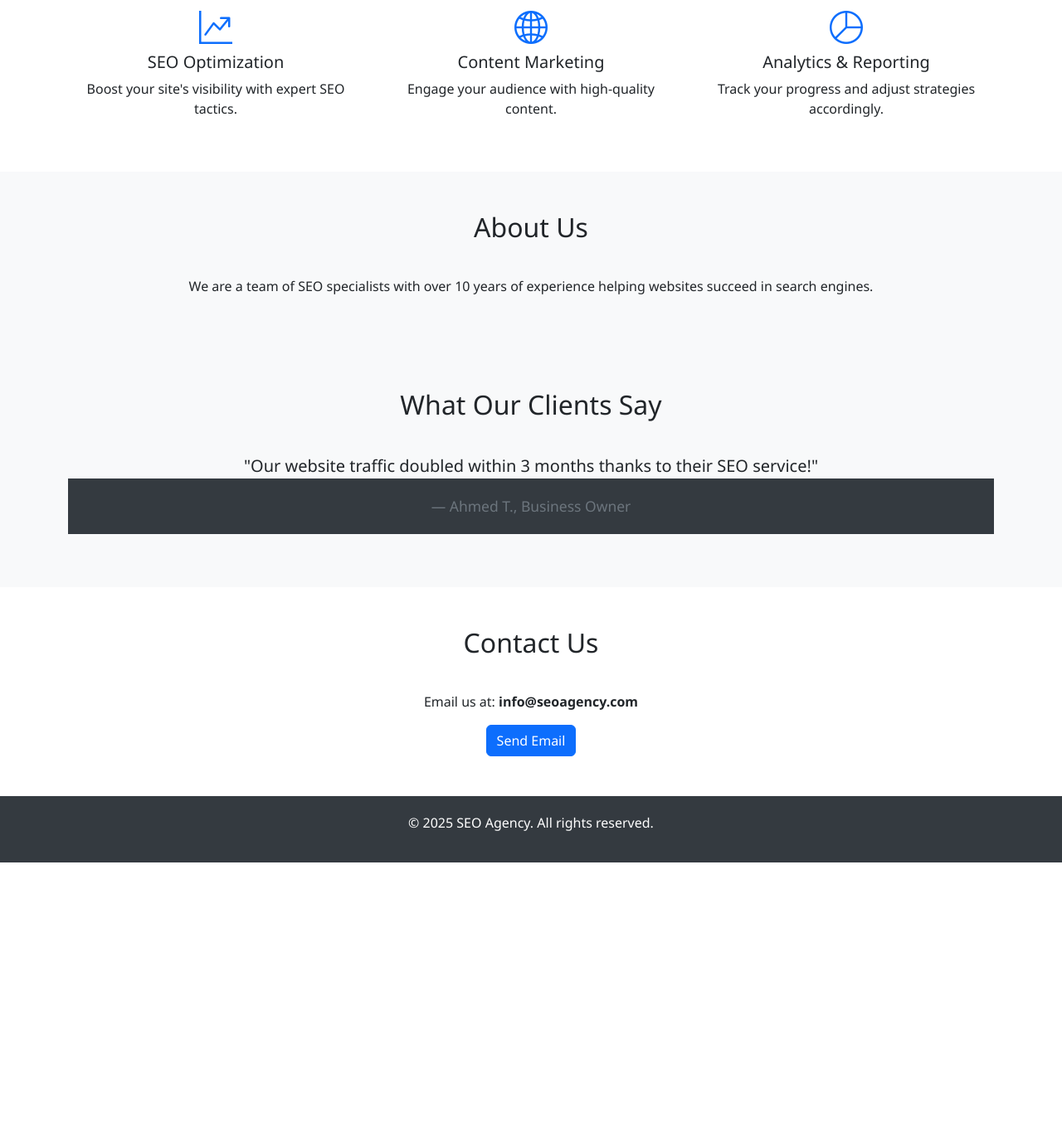
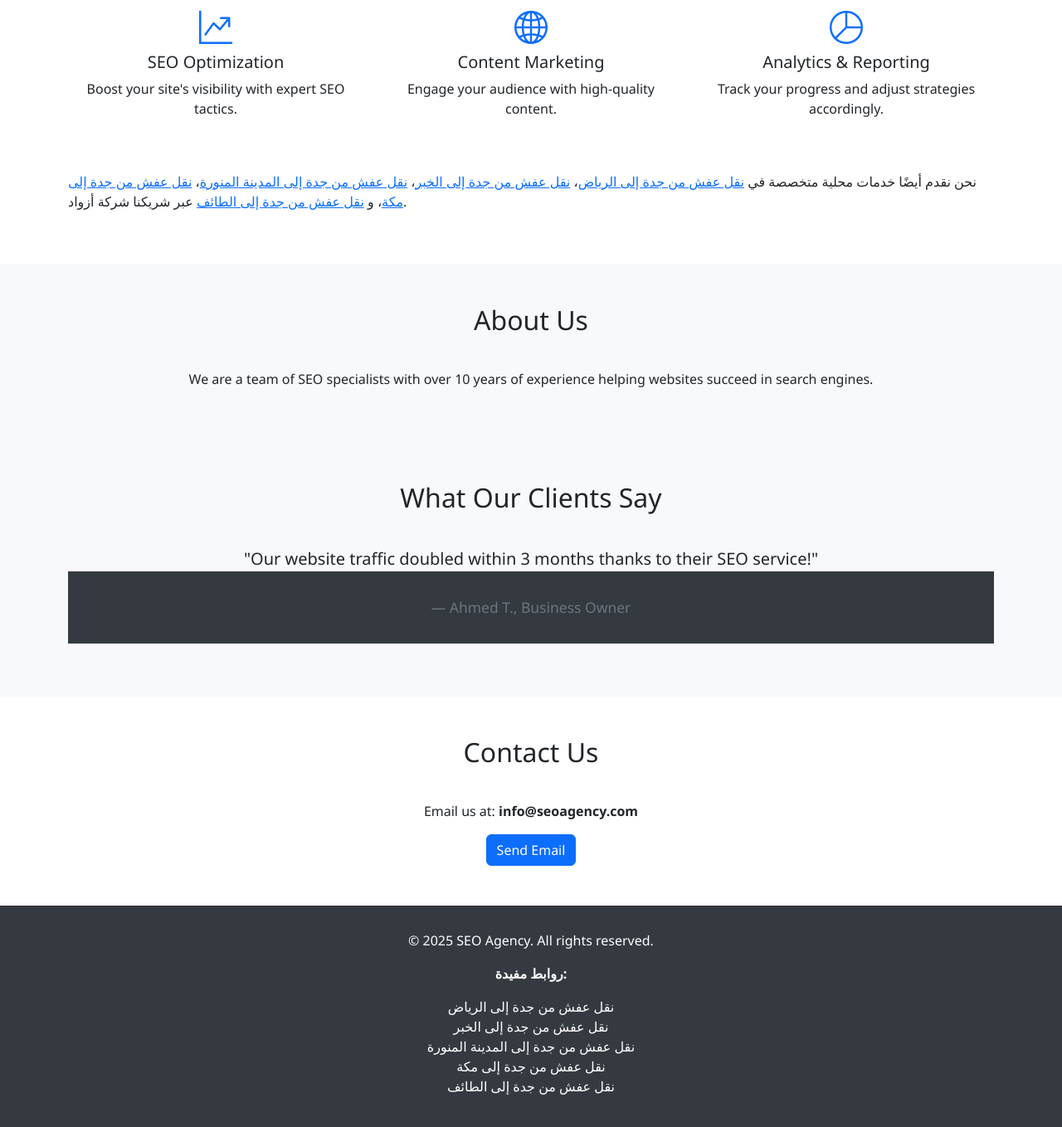
Before and after one commit to ahmedabuzeid1/ahmedabuzeid1.github.com, a plain HTML site: page index.html in a window 1280 px wide. Shown: the part 509-1868 px from the top of the page at 83% size. Before the commit the page ends 1549 px from the top, so only its background shows below. Drawn offline with nearby package versions, Linux system fonts and the light colour scheme.

Commit message:
Update index.html

```diff
--- a/index.html
+++ b/index.html
@@ -1,11 +1,12 @@
 <!DOCTYPE html>
 <html lang="en">
 <head>
-<meta name="google-site-verification" content="Jpn0KXQsHefDCow4dVZ8kU9TuuICs5CNb0k2EVP8nCE" />
+  <meta name="google-site-verification" content="Jpn0KXQsHefDCow4dVZ8kU9TuuICs5CNb0k2EVP8nCE" />
   <meta charset="UTF-8" />
   <meta name="viewport" content="width=device-width, initial-scale=1.0"/>
   <title>SEO Agency</title>
   <link href="https://cdn.jsdelivr.net/npm/bootstrap@5.3.2/dist/css/bootstrap.min.css" rel="stylesheet" />
+  <link rel="stylesheet" href="https://cdn.jsdelivr.net/npm/bootstrap-icons@1.10.5/font/bootstrap-icons.css">
   <style>
     body {
       font-family: 'Segoe UI', sans-serif;
@@ -30,7 +31,14 @@
     footer {
       background-color: #343a40;
       color: white;
-      padding: 20px 0;
+      padding: 30px 0;
+    }
+    footer a {
+      color: #ffffff;
+      text-decoration: none;
+    }
+    footer a:hover {
+      text-decoration: underline;
     }
   </style>
 </head>
@@ -65,6 +73,15 @@
           <h5>Analytics & Reporting</h5>
           <p>Track your progress and adjust strategies accordingly.</p>
         </div>
+      </div>
+      <div class="mt-5 text-start">
+        <p>
+          نحن نقدم أيضًا خدمات محلية متخصصة في <a href="https://azwad-jeddah.com/نقل-عفش-من-جدة-الى-الرياض/" target="_blank">نقل عفش من جدة إلى الرياض</a>،
+          <a href="https://azwad-jeddah.com/نقل-عفش-من-جدة-الى-الخبر/" target="_blank">نقل عفش من جدة إلى الخبر</a>،
+          <a href="https://azwad-jeddah.com/نقل-عفش-من-جدة-الى-المدينة-المنورة/" target="_blank">نقل عفش من جدة إلى المدينة المنورة</a>،
+          <a href="https://azwad-jeddah.com/نقل-عفش-من-جدة-الى-مكة/" target="_blank">نقل عفش من جدة إلى مكة</a>، و
+          <a href="https://azwad-jeddah.com/نقل-عفش-من-جدة-الى-الطائف/" target="_blank">نقل عفش من جدة إلى الطائف</a> عبر شريكنا شركة أزواد.
+        </p>
       </div>
     </div>
   </section>
@@ -101,12 +118,20 @@
   <footer class="text-center">
     <div class="container">
       <p>© 2025 SEO Agency. All rights reserved.</p>
+      <div class="mt-3">
+        <p><strong>روابط مفيدة:</strong></p>
+        <ul class="list-unstyled">
+          <li><a href="https://azwad-jeddah.com/نقل-عفش-من-جدة-الى-الرياض/">نقل عفش من جدة إلى الرياض</a></li>
+          <li><a href="https://azwad-jeddah.com/نقل-عفش-من-جدة-الى-الخبر/">نقل عفش من جدة إلى الخبر</a></li>
+          <li><a href="https://azwad-jeddah.com/نقل-عفش-من-جدة-الى-المدينة-المنورة/">نقل عفش من جدة إلى المدينة المنورة</a></li>
+          <li><a href="https://azwad-jeddah.com/نقل-عفش-من-جدة-الى-مكة/">نقل عفش من جدة إلى مكة</a></li>
+          <li><a href="https://azwad-jeddah.com/نقل-عفش-من-جدة-الى-الطائف/">نقل عفش من جدة إلى الطائف</a></li>
+        </ul>
+      </div>
     </div>
   </footer>
 
   <!-- Bootstrap JS -->
   <script src="https://cdn.jsdelivr.net/npm/bootstrap@5.3.2/dist/js/bootstrap.bundle.min.js"></script>
-  <!-- Bootstrap Icons -->
-  <link rel="stylesheet" href="https://cdn.jsdelivr.net/npm/bootstrap-icons@1.10.5/font/bootstrap-icons.css">
 </body>
 </html>
```
